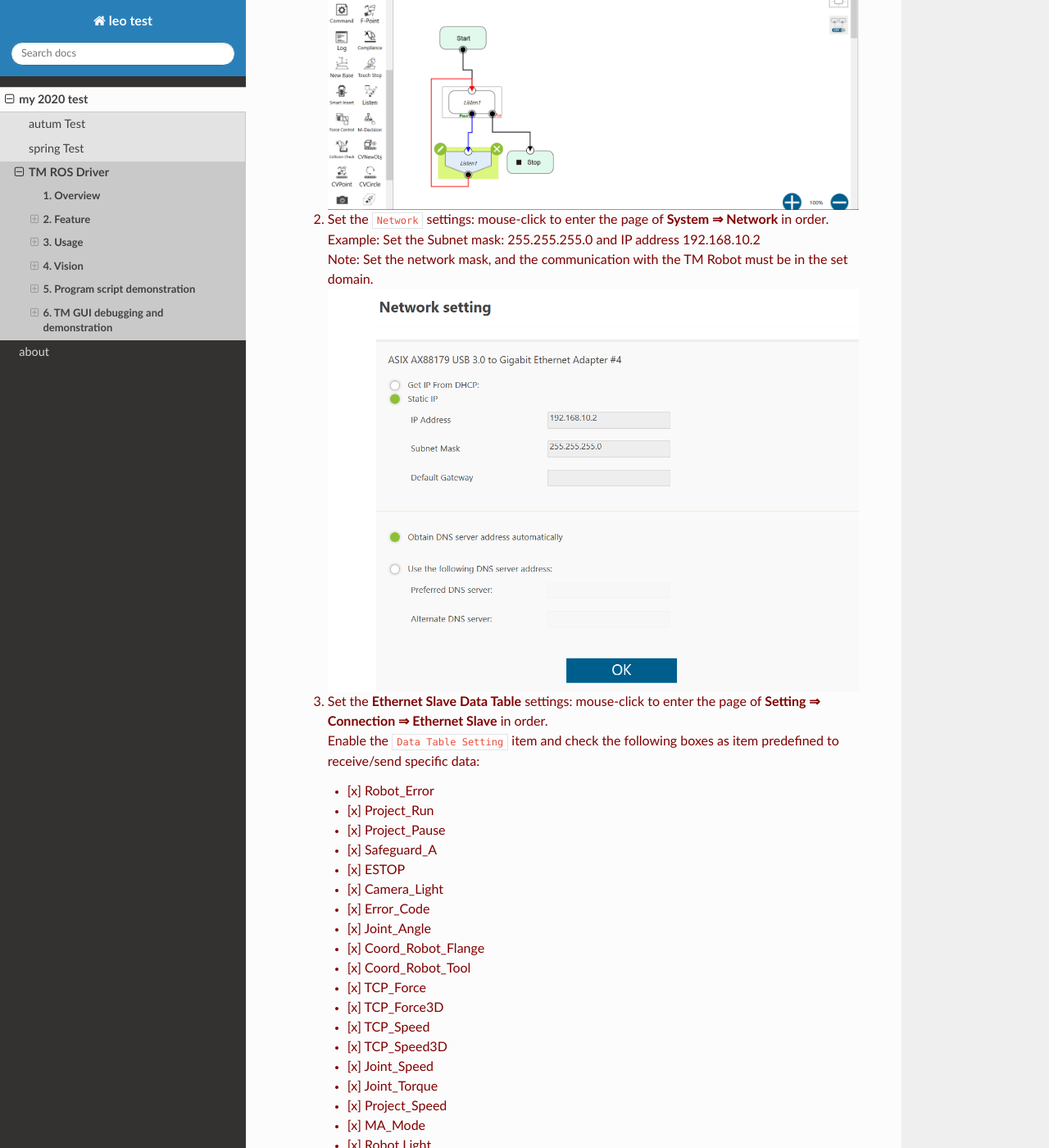
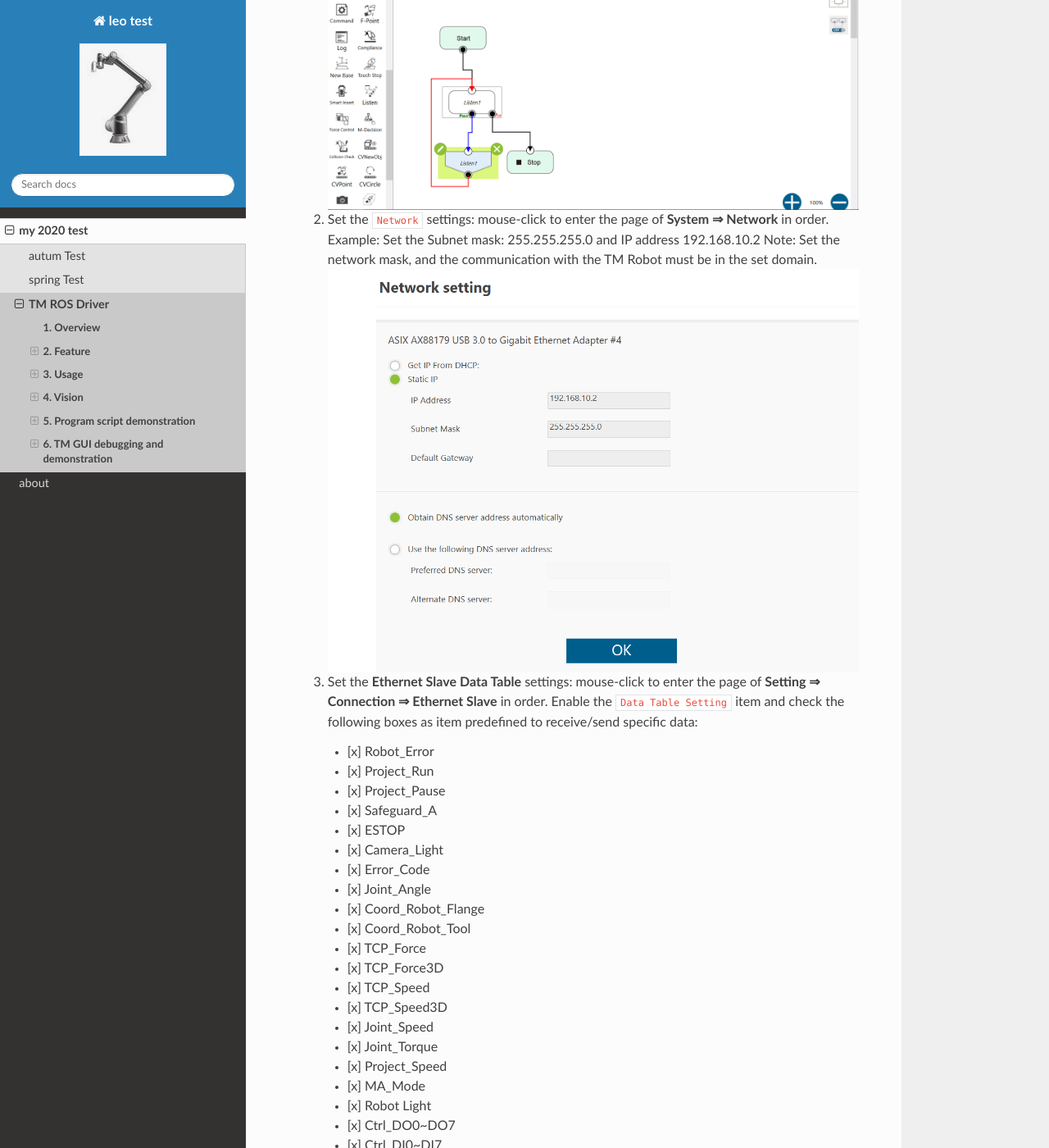
Before and after one commit to leoWuTmRobot/test_tutorial, a Sphinx documentation site: the page built from source/2020/tm_test/contents.md, in a window 1280 px wide and 1400 px high, scrolled down 1389 px. Shown: the whole window at 82% size. Built offline with Sphinx 7.4.7 and the Read the Docs theme 2.0.0, drawn with Linux system fonts in a browser that asks for light colours; pages that are not in the unit, such as notebooks, are missing from menus; some of the changed text lies outside the part shown.

Commit message:
fix color and add logo

```diff
--- a/source/2020/tm_test/contents.md
+++ b/source/2020/tm_test/contents.md
@@ -14,10 +14,10 @@
 More information: TM ROS driver support list
 | ROS Distribution (ROS Environment Setup) | TM ROS driver version | TM ROS Vision | Remark: switch GitHub branches |
 | :--: | :--: | :--: | :--: |
-| [**<font color=#808080>ROS Noetic Ninjemys**](http://wiki.ros.org/noetic) | [**<font color=#0000FF>TM ROS1 Noetic driver**](https://github.com/TechmanRobotInc/tmr_ros1/tree/noetic)|x|noetic |
-| [**<font color=#808080>ROS Melodic Morenia**](http://wiki.ros.org/melodic) | [**<font color=#0000FF>TM ROS1 Melodic driver**](https://github.com/TechmanRobotInc/tmr_ros1/)|x|master |
-|[**<font color=#808080>ROS 2 Foxy Fitzroy**](https://index.ros.org/doc/ros2/Releases/Release-Foxy-Fitzroy/)|[**<font color=#800000>TM ROS2 Foxy driver**](https://github.com/TechmanRobotInc/tmr_ros2)|supported|master|
-|[**<font color=#808080>ROS 2 Dashing Diademata**](https://index.ros.org/doc/ros2/Releases/Release-Dashing-Diademata/)|[**<font color=#800000>TM ROS2 Dashing driver**](https://github.com/TechmanRobotInc/tmr_ros2/tree/dashing-devel)|supported|dashing-devel|
+| [ROS Noetic Ninjemys](http://wiki.ros.org/noetic) | [TM ROS1 Noetic driver](https://github.com/TechmanRobotInc/tmr_ros1/tree/noetic)|x|noetic |
+| [ROS Melodic Morenia](http://wiki.ros.org/melodic) | [TM ROS1 Melodic driver](https://github.com/TechmanRobotInc/tmr_ros1/)|x|master |
+|[ROS 2 Foxy Fitzroy](https://index.ros.org/doc/ros2/Releases/Release-Foxy-Fitzroy/)|[TM ROS2 Foxy driver](https://github.com/TechmanRobotInc/tmr_ros2)|supported|master|
+|[ROS 2 Dashing Diademata](https://index.ros.org/doc/ros2/Releases/Release-Dashing-Diademata/)|[TM ROS2 Dashing driver](https://github.com/TechmanRobotInc/tmr_ros2/tree/dashing-devel)|supported|dashing-devel|
 
 Note: The two current master branches are ROS1 Melodic and ROS2 Foxy.<br/>
 
@@ -86,9 +86,13 @@
 > Static IP of remote connection network settings through the wired network .<br/>
 >
 > 1. Set the wired network of the user's (remote) Ubuntu computer by mouse-click on the top right of the desktop &rArr; Click on "Wired Settings" &rArr; Click on the gear icon &rArr; In the IPv4 feature options, click on "Manual" in order.<br/>
+
 > ![user_remote_network_settings](figures/user_remote_network_settings.png)
-> 2. Set the Static IP settings: where the IP address is fixed for the first three yards same as the previous setting 192.168.10, last yards 3-254 machine numbers are available. (Because _TM ROBOT_, you have been set to 192.168.10.2 )<br/>
-> Example: Set the Netmask: 255.255.255.0 and IP address 192.168.10.30  <br/>
+
+> 2. Set the Static IP settings: where the IP address is fixed for the first three yards same as the previous setting 192.168.10, last yards 3-254 machine numbers are available. (Because _TM ROBOT_, you have been set to 192.168.10.2 ) <br/>
+
+> Example: Set the Netmask: 255.255.255.0 and IP address 192.168.10.30 <br/>
+
 > ![user_remote_IP_example](figures/user_remote_IP_example.png)
 > 3. Check Internet connection: start a terminal to test the connectivity with the target host _TM ROBOT_, by typing ping 192.168.10.2
 > ![ping_target_host.png](figures/ping_target_host.png)
--- a/source/conf.py
+++ b/source/conf.py
@@ -53,7 +53,28 @@
 #
 #html_theme = 'alabaster'
 html_theme = 'sphinx_rtd_theme'
+
+html_favicon = '_static/favicon.png'
+html_logo = '_static/logo.png'
 # Add any paths that contain custom static files (such as style sheets) here,
 # relative to this directory. They are copied after the builtin static files,
 # so a file named "default.css" will overwrite the builtin "default.css".
 html_static_path = ['_static']
+
+latex_elements = {
+    # The paper size ('letterpaper' or 'a4paper').
+    #
+    'papersize': 'a4paper',
+
+    # The font size ('10pt', '11pt' or '12pt').
+    #
+    # 'pointsize': '10pt',
+
+    # Additional stuff for the LaTeX preamble.
+    #
+    # 'preamble': '',
+
+    # Latex figure (float) alignment
+    #
+    # 'figure_align': 'htbp',
+}
```
Also changed, not shown: source/_static/favicon.png (added), source/_static/logo.png (added).
